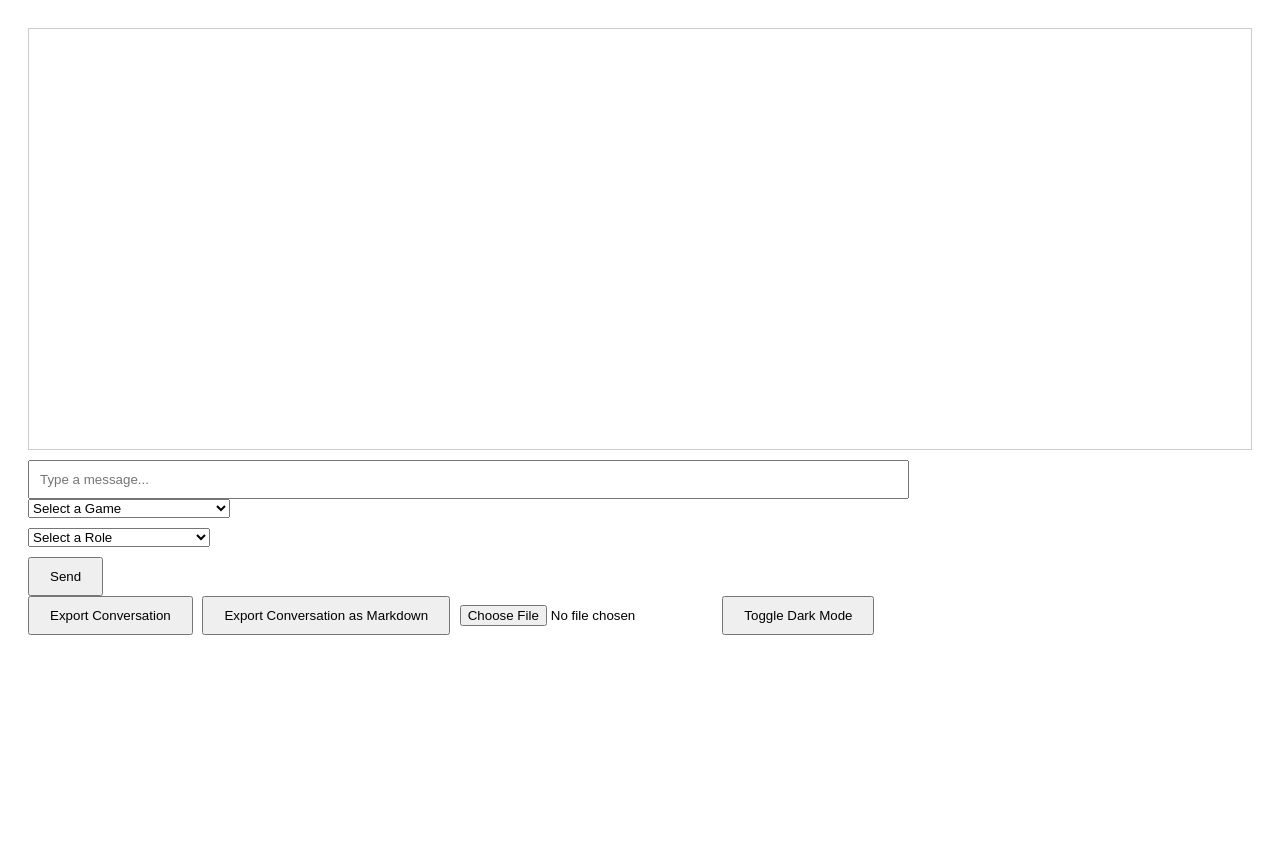
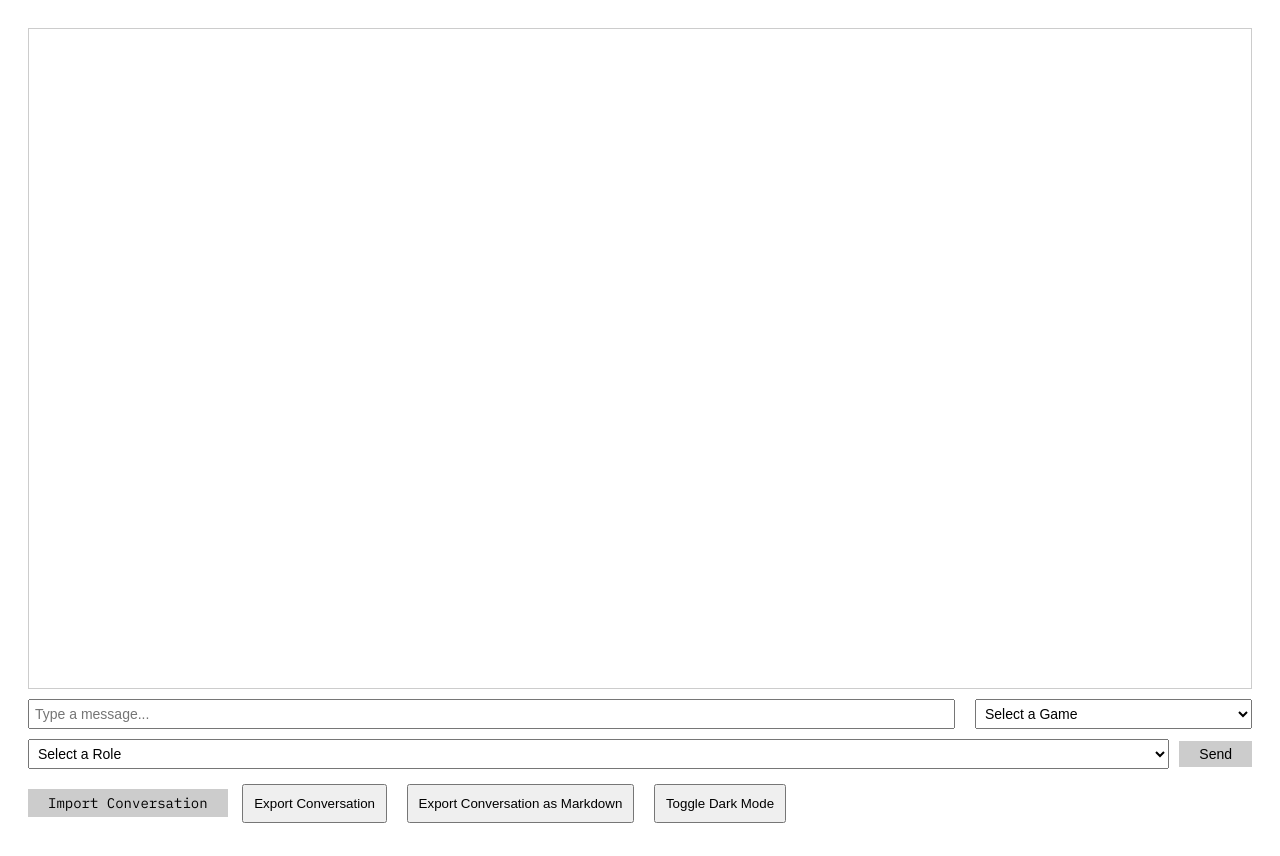
Before and after one commit to grueproof/bob, a website: page index.html in a window 1280 px wide. Before the commit the page ends 800 px from the top, so only its background shows below. Drawn offline with nearby package versions, Linux system fonts and the light colour scheme.

Commit message:
Cleaned up UI a bit.

```diff
--- a/index.html
+++ b/index.html
@@ -14,6 +14,9 @@
             font-family: 'IBM Plex Mono', monospace;
             transition: background-color 0.3s ease;
             padding: 20px;
+            display: flex;
+            flex-direction: column;
+            height: 100vh;
         }
 
         body.light-mode {
@@ -33,6 +36,7 @@
             height: 400px;
             overflow-y: auto;
             transition: border-color 0.3s ease;
+            flex-grow: 1;
         }
 
         body.light-mode #chatBox {
@@ -53,19 +57,53 @@
             padding: 10px 20px;
         }
 
+        form#chatForm {
+            display: flex;
+            flex-wrap: wrap;
+            align-items: center;
+            gap: 10px;
+            margin-bottom: 10px;
+        }
 
+        form#chatForm select,
+        form#chatForm input[type="text"] {
+            flex-grow: 1;
+            padding: 5px;
+            font-size: 14px;
+        }
 
-        #chatForm p {
-            margin: 0;
+        form#chatForm button[type="submit"],
+        #buttons .button {
+            padding: 5px 20px;
+            font-size: 14px;
+            cursor: pointer;
+            background-color: #ccc;
+            border: none;
+            color: black;
+        }
+
+        form#chatForm button[type="submit"]:hover,
+        #buttons .button:hover {
+            background-color: #aaa;
         }
 
         #chatForm .user {
-            color: blue;
+            color: yellow;
         }
 
         #chatForm .assistant {
-            color: red;
+            color: green;
         }
+
+        #exportBtn,
+        #exportMdBtn,
+        #toggleDarkModeBtn {
+            padding: 10px;
+            margin: 5px;
+            cursor: pointer;
+        }
+
+
 
         .spinner {
             border: 16px solid #f3f3f3;
@@ -113,9 +151,7 @@
 
     <form id="chatForm">
         <input type="text" id="userInput" placeholder="Type a message..." required />
-
-        <!-- Add a new dropdown for the game type -->
-        <select id="gameType" style="display: block; margin-bottom: 10px;">
+        <select id="gameType">
             <option value="">Select a Game</option>
             <option value="Call of Cthulhu">Call of Cthulhu</option>
             <option value="Cyberpunk 2020/Red">Cyberpunk 2020/Red</option>
@@ -132,9 +168,7 @@
             <option value="Warhammer Fantasy Roleplay">Warhammer Fantasy Roleplay</option>
             <option value="World of Darkness">World of Darkness</option>
         </select>
-
-        <!-- Update the system role dropdown to be more generic -->
-        <select id="systemRole" style="display: block; margin-bottom: 10px;">
+        <select id="systemRole">
             <option value="">Select a Role</option>
             <option value="You are an AI assistant.">AI Assistant</option>
             <option value="You are an AI assistant capable of helping with world-building.">World-Building</option>
@@ -148,11 +182,13 @@
         <button type="submit">Send</button>
     </form>
 
-    <button id="exportBtn">Export Conversation</button>
-    <button id="exportMdBtn">Export Conversation as Markdown</button>
-
-    <input type="file" id="importBtn">
-    <button id="toggleDarkModeBtn">Toggle Dark Mode</button>
+    <div id="buttons">
+        <label for="importBtn" class="button">Import Conversation</label>
+        <button id="exportBtn">Export Conversation</button>
+        <button id="exportMdBtn">Export Conversation as Markdown</button>
+        <button id="toggleDarkModeBtn">Toggle Dark Mode</button>
+        <input type="file" id="importBtn" style="display:none;">
+    </div>
 
     <script src="https://cdn.jsdelivr.net/npm/marked/marked.min.js"></script>
     <script src="chat.js"></script>
```
